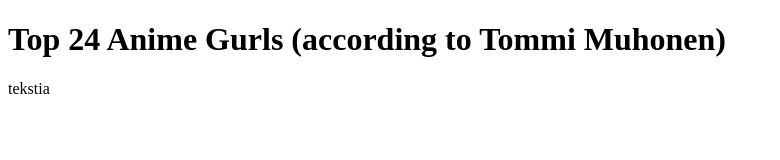
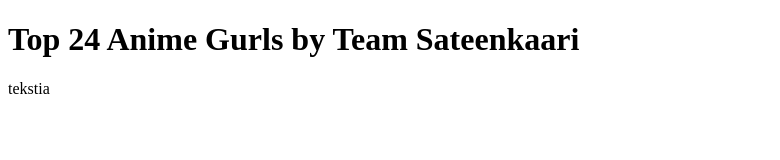
Before and after one commit to OliverSaarela/AnimeKalenteri, a plain HTML site: page sivu.html in a window 1280 px wide. Shown: the whole page, without its empty margins (0-780 px from the left). Drawn offline with Linux system fonts and the light colour scheme.

Commit message:
Update sivu.html

```diff
--- a/sivu.html
+++ b/sivu.html
@@ -5,7 +5,7 @@
     <title>Top 24 Anime Gurls</title>
   </head>
   <body>
-    <h1>Top 24 Anime Gurls (according to Tommi Muhonen)</h1>
+    <h1>Top 24 Anime Gurls by Team Sateenkaari</h1>
     <p>tekstia</p>
   </body>
 </html>
```
